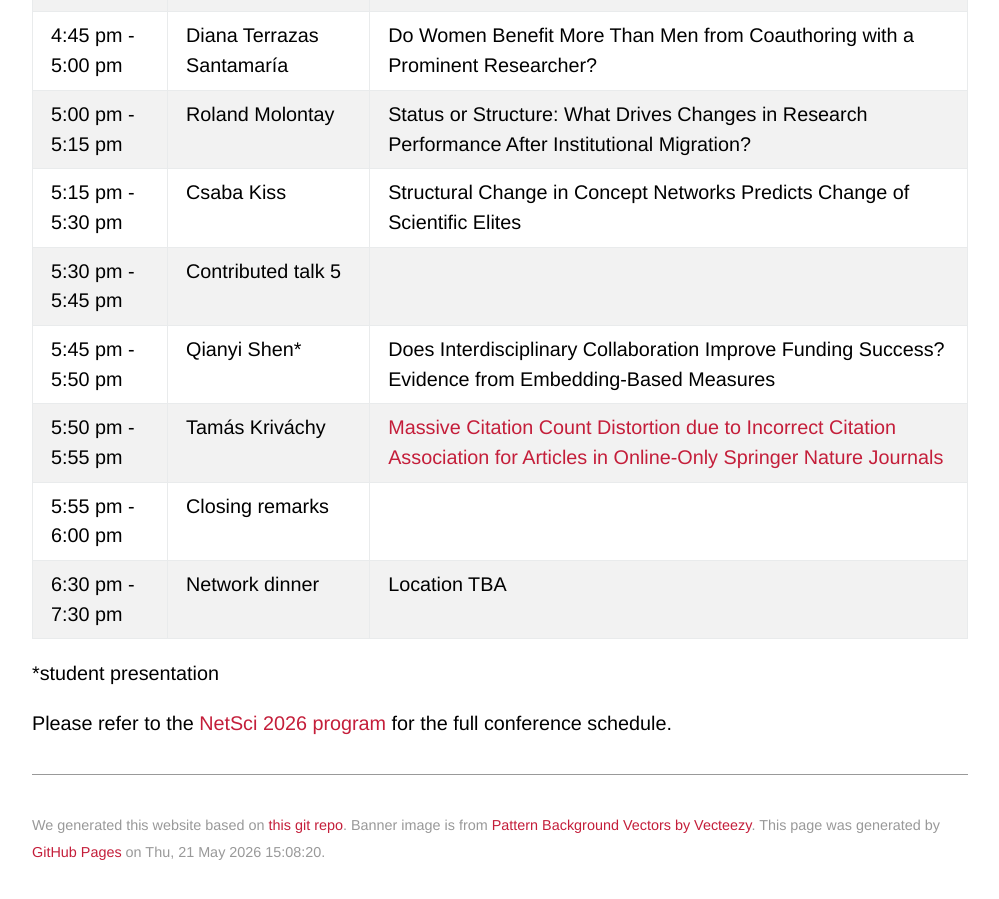
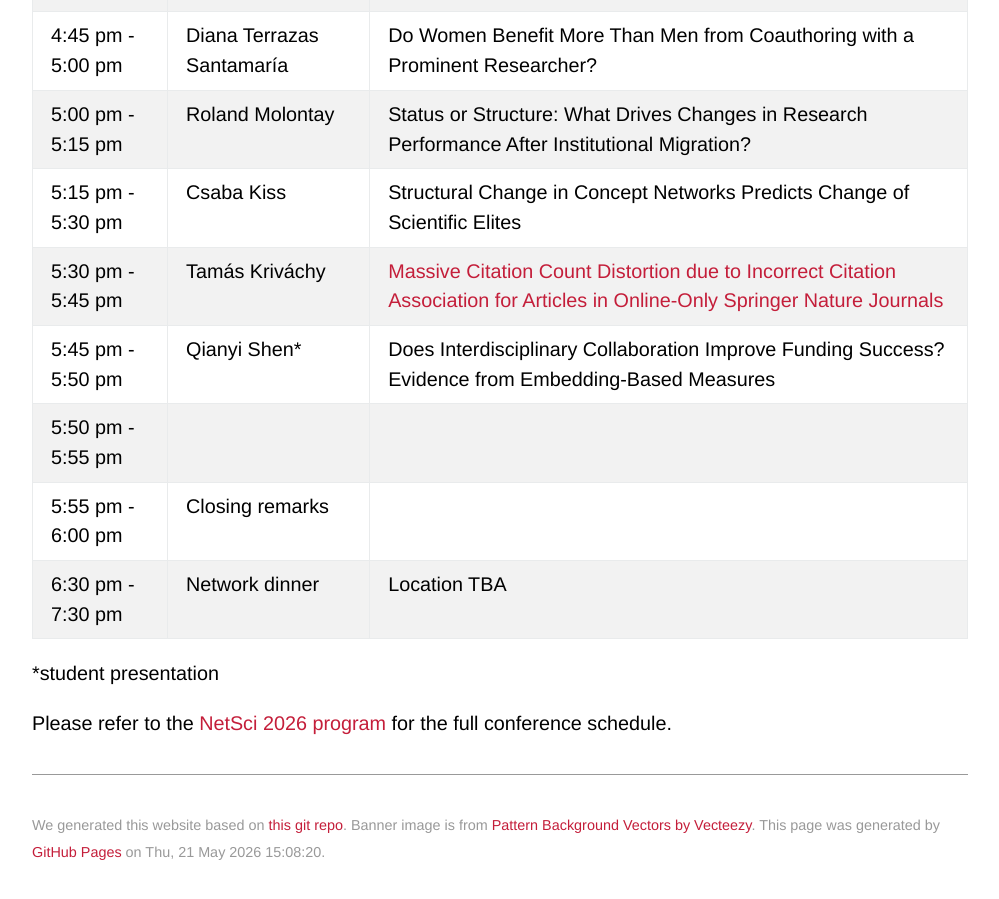
Before and after one commit to netscisci/netscisci.github.io, a Jekyll site: the page built from schedule.md, in a window 1280 px wide and 900 px high, scrolled down 1286 px. Shown: the whole window, without its empty margins (140-1139 px from the left). Built offline with Jekyll 4.4.1, drawn with Linux system fonts in a browser that asks for light colours; some web fonts are replaced; our own code applies the rules of GitHub Pages for plain Markdown files.

Commit message:
Update schedule.md

```diff
--- a/schedule.md
+++ b/schedule.md
@@ -20,9 +20,9 @@ layout: default
 |4:45 pm - 5:00 pm|Diana Terrazas Santamaría|Do Women Benefit More Than Men from Coauthoring with a Prominent Researcher?|
 |5:00 pm - 5:15 pm|Roland Molontay|Status or Structure: What Drives Changes in Research Performance After Institutional Migration?|
 |5:15 pm - 5:30 pm|Csaba Kiss|Structural Change in Concept Networks Predicts Change of Scientific Elites|
-|5:30 pm - 5:45 pm|Contributed talk 5||
+|5:30 pm - 5:45 pm|Tamás Kriváchy|[Massive Citation Count Distortion due to Incorrect Citation Association for Articles in Online-Only Springer Nature Journals](https://arxiv.org/abs/2511.01675)|
 |5:45 pm - 5:50 pm|Qianyi Shen*|Does Interdisciplinary Collaboration Improve Funding Success? Evidence from Embedding-Based Measures|
-|5:50 pm - 5:55 pm|Tamás Kriváchy|[Massive Citation Count Distortion due to Incorrect Citation Association for Articles in Online-Only Springer Nature Journals](https://arxiv.org/abs/2511.01675)|
+|5:50 pm - 5:55 pm|||
 |5:55 pm - 6:00 pm|Closing remarks||
 |6:30 pm - 7:30 pm|Network dinner|Location TBA|
 
```
